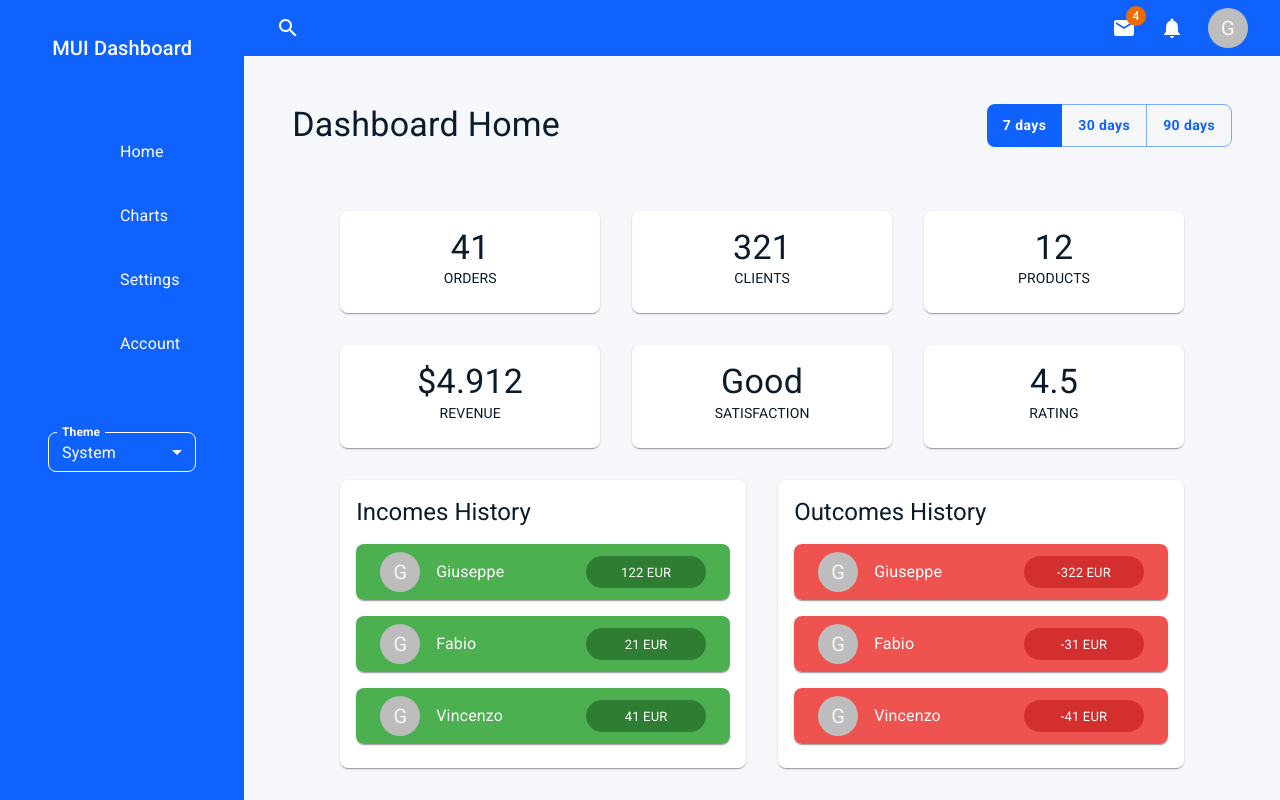
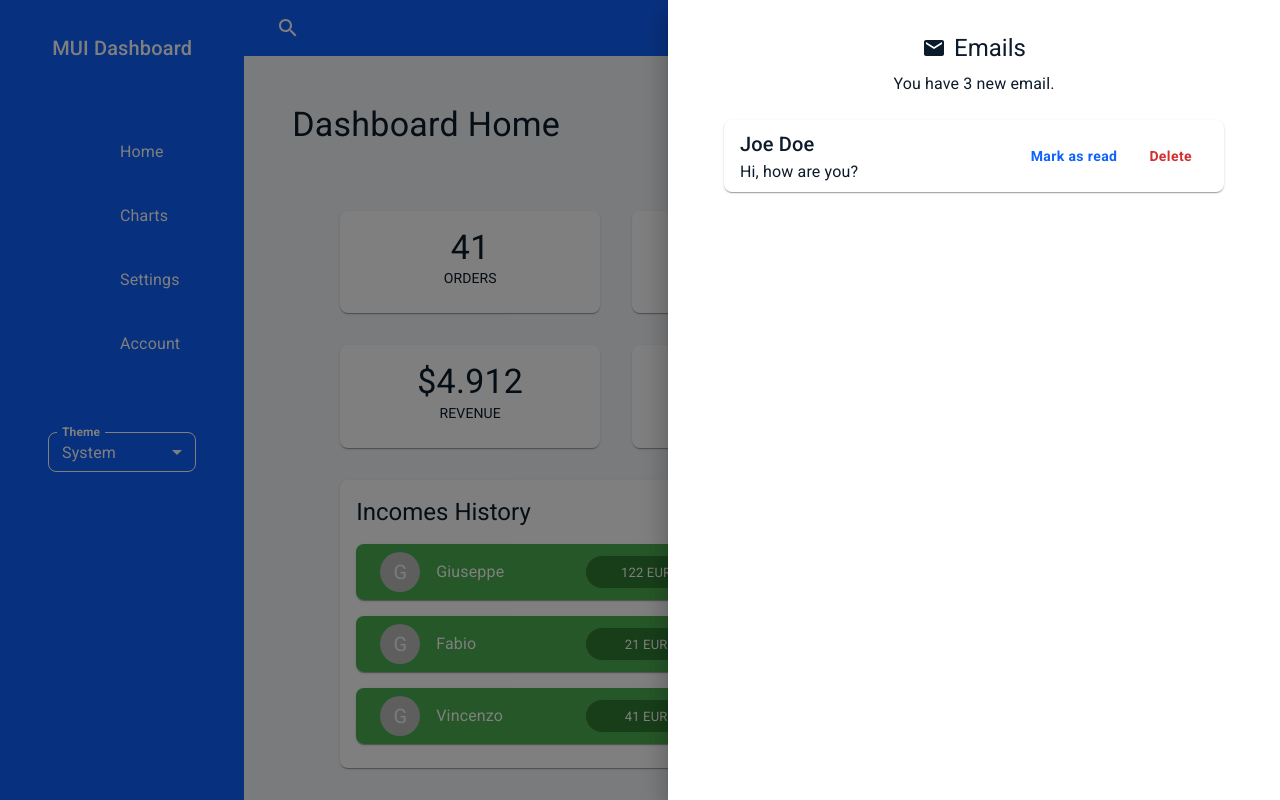
Before and after one commit to giuseppe2305/mui-dashboard, a React (Vite) app: page / in a window 1280 px wide. Built offline with nearby package versions, Linux system fonts and the light colour scheme; some icons are missing.

Commit message:
Built Emails drawer component and exported it in his own file.

```diff
--- /dev/null
+++ b/src/components/EmailsDrawer.tsx
@@ -0,0 +1,28 @@
+import { Email } from "@mui/icons-material";
+import { Drawer, Stack, Typography, Container, Card, Button } from "@mui/material";
+
+function EmailsDrawer() {
+  return (
+    <Drawer open={true} anchor="right">
+      <Stack sx={{ p: 4 }} gap={1} alignItems="center">
+        <Stack direction="row" alignItems="center" gap={1}>
+          <Email />
+          <Typography variant="h5">Emails</Typography>
+        </Stack>
+        <Typography>You have 3 new email.</Typography>
+        <Container sx={{ mt: 2 }}>
+          <Card sx={{ px: 2, py: 1, display: "flex", alignItems: "center", minWidth: 500 }}>
+            <Stack sx={{ flexGrow: 1 }}>
+              <Typography variant="h6">Joe Doe</Typography>
+              <Typography>Hi, how are you?</Typography>
+            </Stack>
+            <Button>Mark as read</Button>
+            <Button color="error">Delete</Button>
+          </Card>
+        </Container>
+      </Stack>
+    </Drawer>
+  );
+}
+
+export { EmailsDrawer };
--- a/src/components/Home.tsx
+++ b/src/components/Home.tsx
@@ -1,3 +1,4 @@
+import { Email } from "@mui/icons-material";
 import { incomes } from "../mock/incomes";
 import { outcomes } from "../mock/outcomes";
 import { statistics } from "../mock/statistics";
@@ -9,11 +10,13 @@ import { TimeRangeSelector } from "./TimeRangeSelector";
 import { TransactionsContainer } from "./TransactionsContainer";
 
 import { Box, Typography, Grid, Stack, Container } from "@mui/material";
+import { EmailsDrawer } from "./EmailsDrawer";
 
 function Home() {
   return (
     <Box component="main" sx={{ flexGrow: "1", overflowY: "auto", pb: 6 }}>
       <HeaderBar />
+      <EmailsDrawer />
       <Stack
         sx={{
           p: 6,
```
